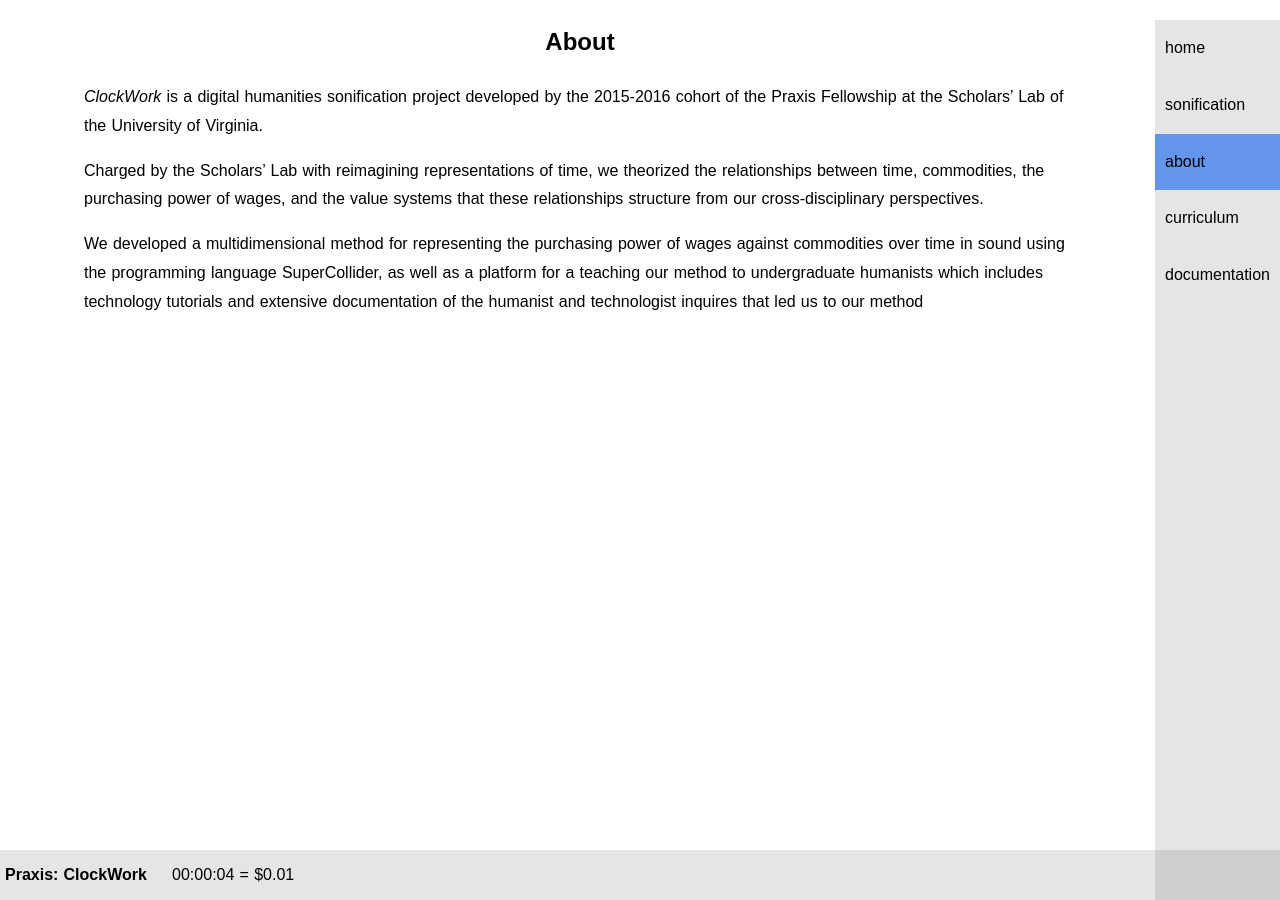
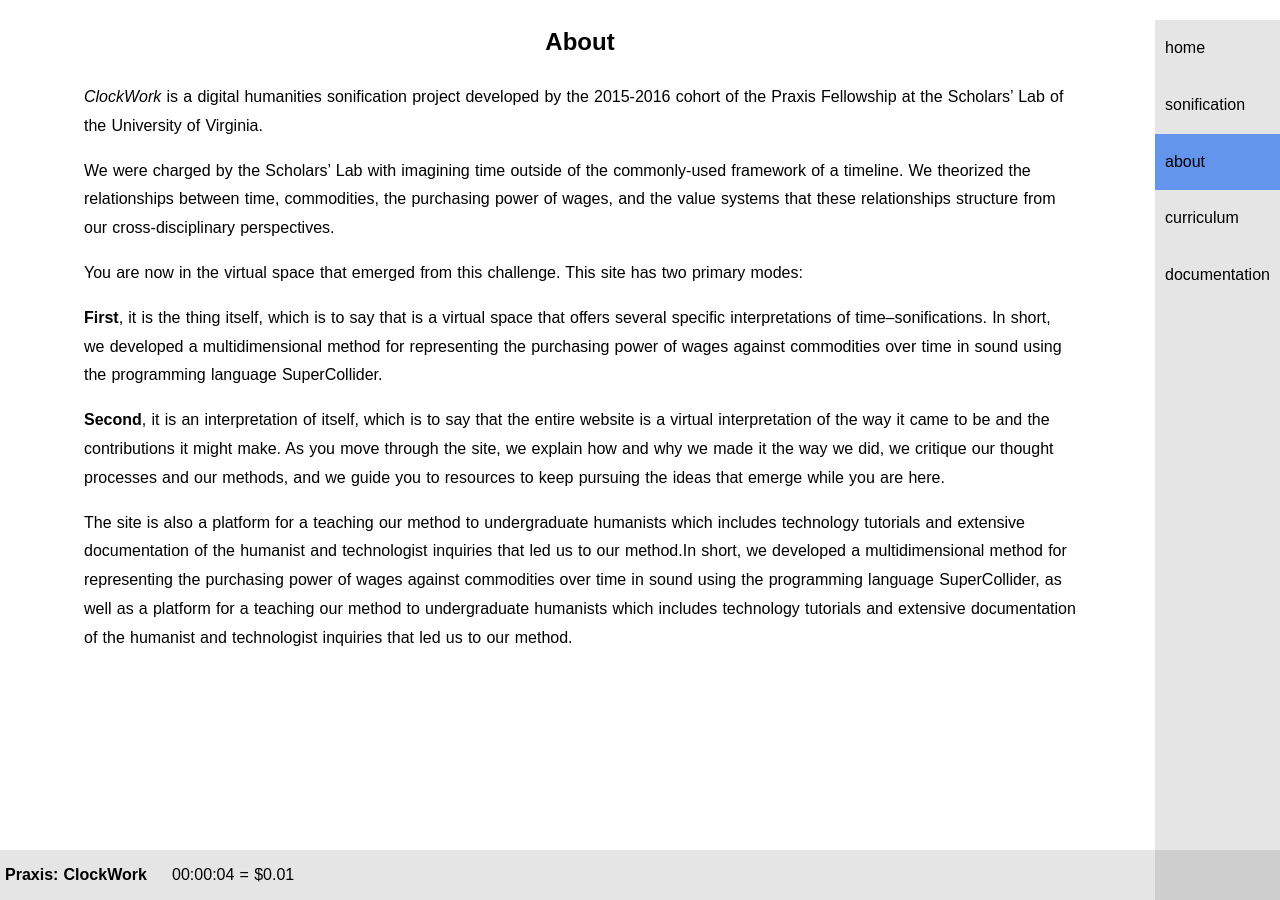
Before and after one commit to scholarslab/clockwork, a Jekyll site: the page built from about.md, in a window 1280 px wide. Built offline with Jekyll 4.4.1, drawn with Linux system fonts in a browser that asks for light colours; some web fonts are replaced.

Commit message:
fleshed out about page

```diff
--- a/about.md
+++ b/about.md
@@ -7,6 +7,12 @@ bodyclass: aboutpage
 
 *ClockWork* is a digital humanities sonification project developed by the 2015-2016 cohort of the Praxis Fellowship at the Scholars’ Lab of the University of Virginia.
 
-Charged by the Scholars’ Lab with reimagining representations of time, we theorized the relationships between time, commodities, the purchasing power of wages, and the value systems that these relationships structure from our cross-disciplinary perspectives.
+We were charged by the Scholars’ Lab with imagining time outside of the commonly-used framework of a timeline. We theorized the relationships between time, commodities, the purchasing power of wages, and the value systems that these relationships structure from our cross-disciplinary perspectives.
 
-We developed a multidimensional method for representing the purchasing power of wages against commodities over time in sound using the programming language SuperCollider, as well as a platform for a teaching our method to undergraduate humanists which includes technology tutorials and extensive documentation of the humanist and technologist inquires that led us to our method
+You are now in the virtual space that emerged from this challenge. This site has two primary modes:
+
+**First**, it is the thing itself, which is to say that is a virtual space that offers several specific interpretations of time--sonifications. In short, we developed a multidimensional method for representing the purchasing power of wages against commodities over time in sound using the programming language SuperCollider.
+
+**Second**, it is an interpretation of itself, which is to say that the entire website is a virtual interpretation of the way it came to be and the contributions it might make. As you move through the site, we explain how and why we made it the way we did, we critique our thought processes and our methods, and we guide you to resources to keep pursuing the ideas that emerge while you are here.
+
+The site is also a platform for a teaching our method to undergraduate humanists which includes technology tutorials and extensive documentation of the humanist and technologist inquiries that led us to our method.In short, we developed a multidimensional method for representing the purchasing power of wages against commodities over time in sound using the programming language SuperCollider, as well as a platform for a teaching our method to undergraduate humanists which includes technology tutorials and extensive documentation of the humanist and technologist inquiries that led us to our method.
```
